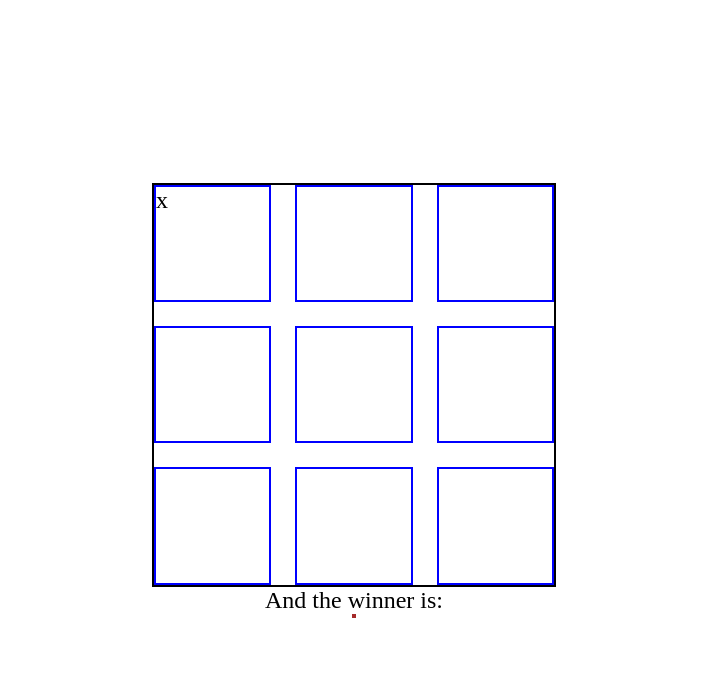
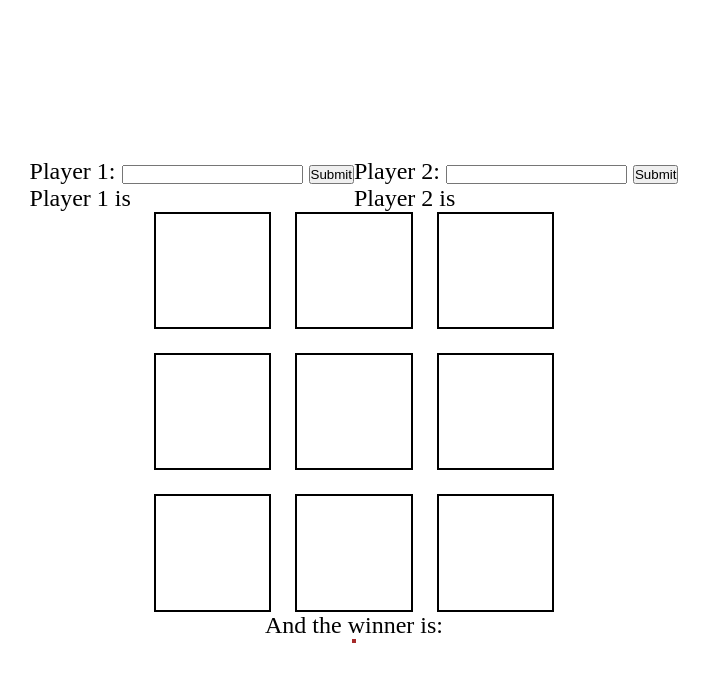
Before and after one commit to Im-Humor/tictactoe-top, a plain HTML site: page index.html in a window 1280 px wide. Both pictures are taken after a click on the element 498 px from the left and 243 px from the top of the page. Shown: the whole page, without its empty margins (286-995 px from the left). Drawn offline with Linux system fonts and the light colour scheme.

Commit message:
add input and output fields for player names and basic logic to create player objects based on inputs

```diff
--- a/index.html
+++ b/index.html
@@ -6,6 +6,28 @@
         <link rel="stylesheet" href="style.css">
     </head>
     <body>
+        <div class="name-area">
+            <div class="player1-input">
+                <form>
+                    <label for="name1">Player 1:</label>
+                    <input type="text" id="name1" name="name1">
+                    <button type="button" id="name1-button">Submit</button>
+                </form>
+            </div>
+            <div class="player2-input">
+                <form>
+                    <label for="name2">Player 2:</label>
+                    <input type="text" id="name2" name="name2">
+                    <button type="button" id="name2-button">Submit</button>
+                </form>
+            </div>
+            <div class="player1-output">
+                <p>Player 1 is</p>
+            </div>
+            <div class="player2-output">
+                <p>Player 2 is</p>
+            </div>
+        </div>
         <div class="game-space"></div>
         <p>And the winner is:</p>
         <div class="winner-name"></div>
--- a/script.js
+++ b/script.js
@@ -1,13 +1,37 @@
 const playerFactory = (name, symbol, active) => {
-    return {name, symbol, active}
-}
+    return {name, symbol, active};
+};
 
-const player1 = playerFactory("mark", "x", false);
-const player2 = playerFactory("stacy", "o", false);
+// create logic for name input submit buttons
 
 //player array used to help search through players
 //helpful to find and flip active status
-const playerArray = [player1, player2];
+const playerArray = [];
+
+const name1Button = document.querySelector("#name1-button");
+const player1Output = document.querySelector(".player1-output");
+
+const p1Event = () => {
+    const name1Content = document.querySelector("#name1");
+    player1Output.innerHTML = `<p>Player 1 is ${name1Content.value}</p>`;
+    const player1 = playerFactory(`${name1Content.value}`, "x", true);
+    playerArray.push(player1);
+};
+
+name1Button.addEventListener("click", p1Event)
+
+const name2Button = document.querySelector("#name2-button");
+const player2Output = document.querySelector(".player2-output");
+
+const p2Event = () => {
+    const name2Content = document.querySelector("#name2");
+    player2Output.innerHTML = `<p>Player 2 is ${name2Content.value}</p>`;
+    const player2 = playerFactory(`${name2Content.value}`, "o", false);
+    playerArray.push(player2);
+};
+
+name2Button.addEventListener("click", p2Event);
+
 
 //create gameBoard module
 const gameBoard = (() => {
@@ -15,14 +39,14 @@ const gameBoard = (() => {
 
     const initActivePlayer = (player) => {
         player.active = true;
-    }
+    };
 
     //called onclick, flips active status for all players
     const nextTurn = () => {
         for (x = 0; x < playerArray.length; x++) {
             playerArray[x].active = !playerArray[x].active;
-        }
-    }
+        };
+    };
 
     //returns the active player by finding which player has active
     //status set to true
@@ -30,9 +54,9 @@ const gameBoard = (() => {
         for (x = 0; x < playerArray.length; x++) {
             if (playerArray[x].active === true) {
                 return playerArray[x];
-            }
-        }
-    }
+            };
+        };
+    };
 
     //initial array of game items
     let gameItems = ["", "", "", "", "", "", "", "", ""];
@@ -78,6 +102,7 @@ const gameBoard = (() => {
                 event.target.removeEventListener("click", eventHandler);
             })
         })
+
     }
     const clearBoard = () => {
         gameSpace.innerHTML = "";
@@ -91,6 +116,10 @@ const gameBoard = (() => {
 const gameLogic = (() => {
     let winner = "";
     const checkWin = (array) => {
+        //it took me 10 years to figure out these next to line had to go here
+        //why can't they go right under gameLogic's declaration?
+        const player1 = playerArray[0];
+        const player2 = playerArray[1];
         if (array[0] === "x" && array[1] === "x" && array[2] === "x"){
             winner = player1.name;
             console.log(`Winner is ${winner}`);
@@ -185,5 +214,4 @@ const gameLogic = (() => {
 })()
 
 
-gameBoard.initActivePlayer(player1);
 gameBoard.writeItems();
--- a/style.css
+++ b/style.css
@@ -16,6 +16,32 @@ body {
     height: 100%;
 }
 
+.name-area {
+    display: grid;
+    grid-template-columns: 1fr 1fr;
+    grid-template-rows: 1fr 1fr;
+}
+
+.player1-input {
+    grid-row: 1 / 2;
+    grid-column: 1 / 2;
+}
+
+.player2-input {
+    grid-row: 1 / 2;
+    grid-column: 2 / 3;
+}
+
+.player1-output {
+    grid-row: 2 / 3;
+    grid-column: 1 / 2;
+}
+
+.player2-output {
+    grid-row: 2 / 3;
+    grid-column: 2 / 3;
+}
+
 .game-space {
     display: grid;
     grid-template-columns: 1fr 1fr 1fr;
@@ -23,11 +49,13 @@ body {
     gap: 1rem;
     width: 400px;
     height: 400px;
-    border: solid 2px black;
 }
 
 .square {
-    border: solid 2px blue;
+    border: solid 2px black;
+    display: flex;
+    align-items: center;
+    justify-content: center;
 }
 
 .winner-name {
```
